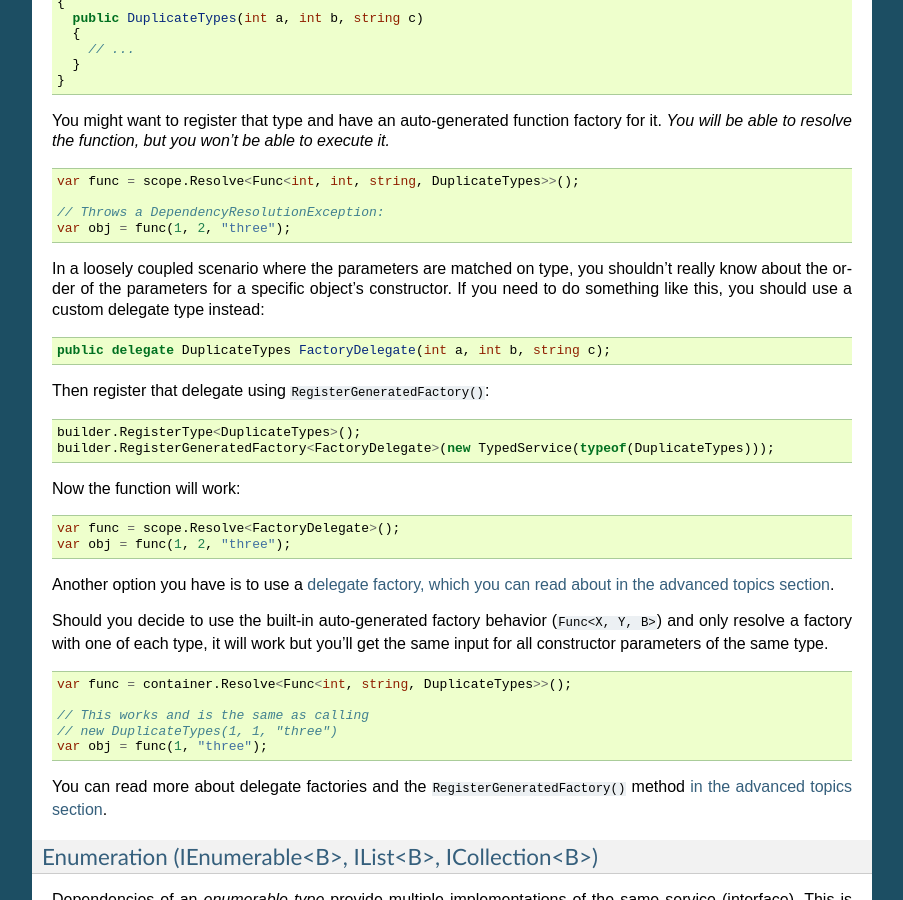
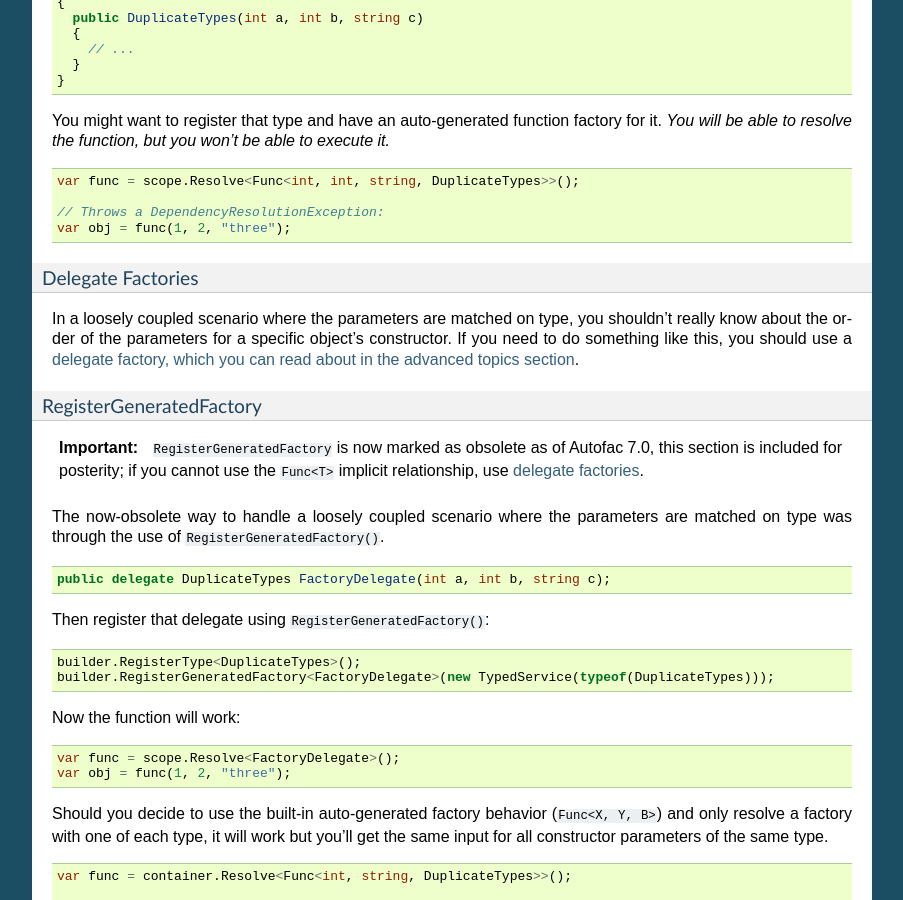
Before and after one commit to autofac/Documentation, a Sphinx documentation site: the page built from docs/resolve/relationships.rst, in a window 1280 px wide and 900 px high, scrolled down 6777 px. Shown: the whole window, without its empty margins (198-1101 px from the left). Built offline with Sphinx 7.4.7, drawn with Linux system fonts in a browser that asks for light colours; some of the changed text lies outside the part shown.

Commit message:
Update relationships docs now that RegisterGeneratedFactory is obsolete.

```diff
--- a/docs/resolve/relationships.rst
+++ b/docs/resolve/relationships.rst
@@ -374,7 +374,19 @@
     // Throws a DependencyResolutionException:
     var obj = func(1, 2, "three");
 
-In a loosely coupled scenario where the parameters are matched on type, you shouldn't really know about the order of the parameters for a specific object's constructor. If you need to do something like this, you should use a custom delegate type instead:
+Delegate Factories
+^^^^^^^^^^^^^^^^^^
+
+In a loosely coupled scenario where the parameters are matched on type, you shouldn't really know about the order of the parameters for a specific object's constructor. If you need to do something like this, you should use a :doc:`delegate factory, which you can read about in the advanced topics section <../advanced/delegate-factories>`.
+
+RegisterGeneratedFactory
+^^^^^^^^^^^^^^^^^^^^^^^^
+
+.. important::
+
+    ``RegisterGeneratedFactory`` is now marked as obsolete as of Autofac 7.0, this section is included for posterity; if you cannot use the ``Func<T>`` implicit relationship, use :doc:`delegate factories <../advanced/delegate-factories>`.
+
+The now-obsolete way to handle a loosely coupled scenario where the parameters are matched on type was through the use of ``RegisterGeneratedFactory()``.
 
 .. sourcecode:: csharp
 
@@ -394,8 +406,6 @@
     var func = scope.Resolve<FactoryDelegate>();
     var obj = func(1, 2, "three");
 
-Another option you have is to use a :doc:`delegate factory, which you can read about in the advanced topics section <../advanced/delegate-factories>`.
-
 Should you decide to use the built-in auto-generated factory behavior (``Func<X, Y, B>``) and only resolve a factory with one of each type, it will work but you'll get the same input for all constructor parameters of the same type.
 
 .. sourcecode:: csharp
@@ -405,8 +415,6 @@
     // This works and is the same as calling
     // new DuplicateTypes(1, 1, "three")
     var obj = func(1, "three");
-
-You can read more about delegate factories and the ``RegisterGeneratedFactory()`` method :doc:`in the advanced topics section <../advanced/delegate-factories>`.
 
 Enumeration (IEnumerable<B>, IList<B>, ICollection<B>)
 ------------------------------------------------------
```
